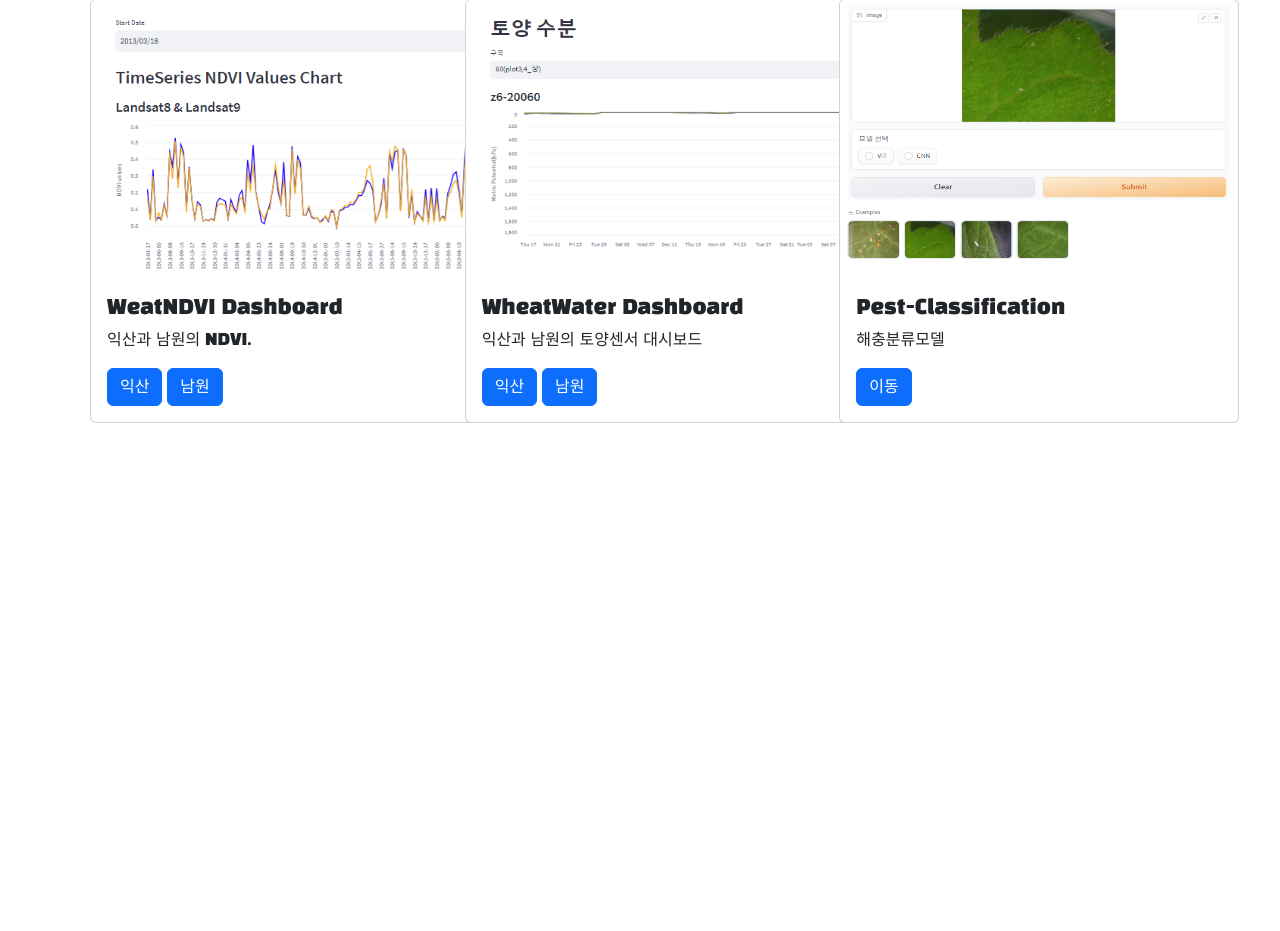
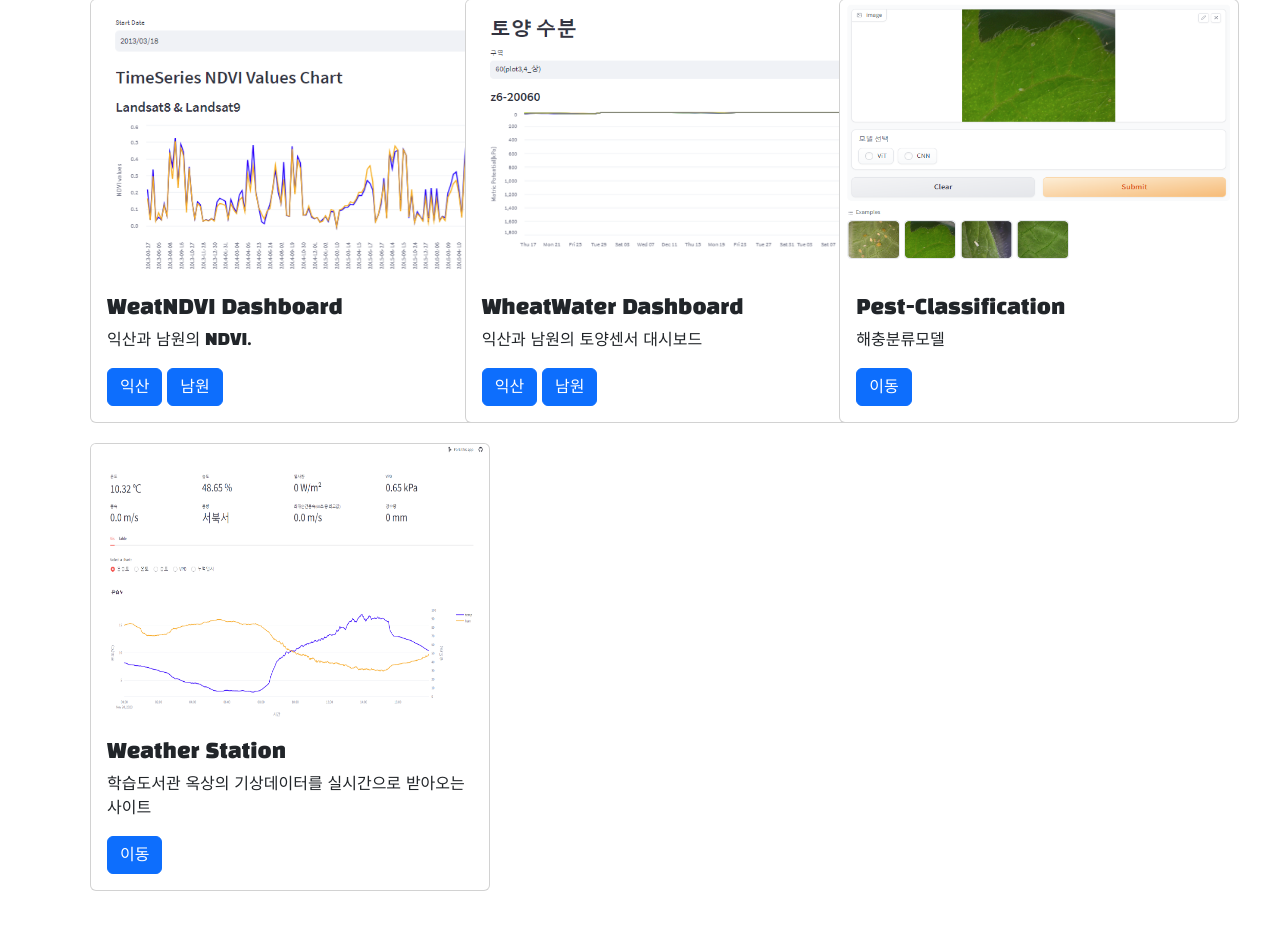
Before and after one commit to danuni29/SDA_dashboard, a Flask app: page /project in a window 1280 px wide. Shown: the part 698-1629 px from the top of the page. Before the commit the page ends 1121 px from the top, so only its background shows below. Run offline with Flask 3, Linux system fonts and the light colour scheme; some libraries are stand-ins or nearby versions.

Commit message:
기상데이터 추가. (project)

```diff
--- a/templates/project.html
+++ b/templates/project.html
@@ -32,6 +32,17 @@
                     <p class="card-text">익산과 남원의 NDVI.</p>
                     <a href="http://web01.taegon.kr:8000/" target="_blank" class="btn btn-primary">익산</a>
                     <a href="http://web01.taegon.kr:8507/" target="_blank" class="btn btn-primary">남원</a>
+                  </div>
+                </div>
+                </div>
+
+                <div class="each-project">
+                <div class="card" style="width: 25rem;">
+                  <img src="./static/images/weather_station.png" class="card-img-top project-img" alt="...">
+                  <div class="card-body">
+                    <h5 class="card-title">Weather Station</h5>
+                    <p class="card-text">학습도서관 옥상의 기상데이터를 실시간으로 받아오는 사이트</p>
+                    <a href="https://jbnuaws.streamlit.app/" target="_blank" class="btn btn-primary">이동</a>
                   </div>
                 </div>
                 </div>
--- a/templates/timetable.html
+++ b/templates/timetable.html
@@ -2,7 +2,7 @@
 
 {% block content %}
 
-        <div class="content">
+    <div class="content">
     <div class="content-head">
         <h2>연구실 시간표</h2>
     </div>
@@ -11,12 +11,10 @@
     </div>
 
 
-{#    <center><img src="{{ url_for('static', filename='images/timetable.png') }}" >#}
-{#    </center>#}
+    <center><img src="{{ url_for('static', filename='images/timetable.png') }}" ></center>
 
 {#    {% if excel_data is not none %}#}
 {#        {{ excel_data.to_html() | safe }}#}
 {#    {% else %}#}
 
-
 {% endblock %}
```
Also changed, not shown: static/images/weather_station.png (added).
